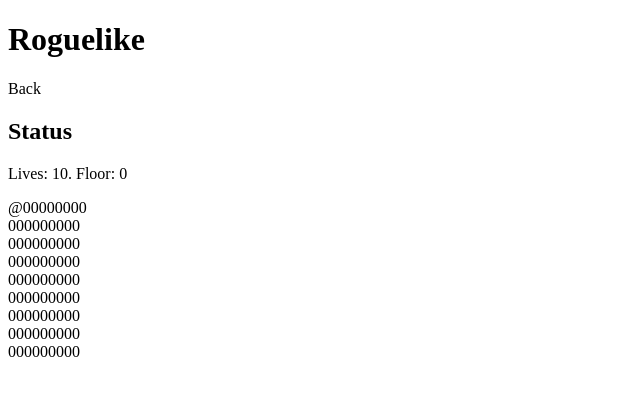
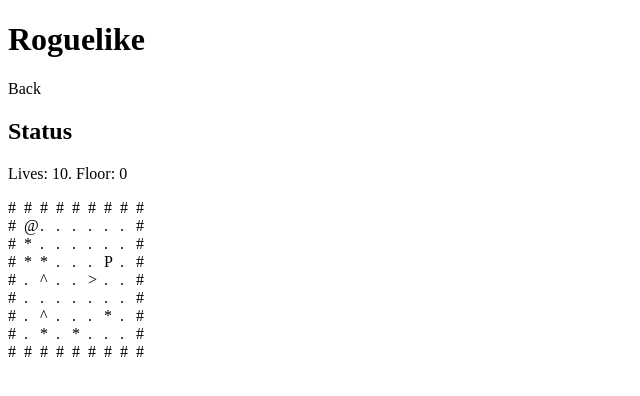
Before and after one commit to maxbogus/rogueLike, a React app: page / in a window 1280 px wide. Both pictures are taken after a click on the item "Game". Shown: the top 396 px of the page, without its empty margins (0-640 px from the left). Built offline with nearby package versions, Linux system fonts and the light colour scheme; the HTML template or start-up script is replaced by a standard one.

Commit message:
updated formatting; added some details on map; fixed starting position; fixed tiles drawing

```diff
--- a/package.json
+++ b/package.json
@@ -10,6 +10,7 @@
     "esbuild": "^0.18.17",
     "react": "^18.2.0",
     "react-dom": "^18.2.0",
+    "react-jss": "^10.10.0",
     "typescript": "^5.1.6"
   }
 }
--- a/src/Game/index.tsx
+++ b/src/Game/index.tsx
@@ -1,5 +1,6 @@
 import React, {useState} from 'react';
-import { GameResult, GameState, PlayerState } from '../Types';
+import {GameResult, GameState, PlayerState} from '../Types';
+import {useStyles} from "./styles";
 
 interface GameProps {
     returnBack(): void;
@@ -7,19 +8,22 @@ interface GameProps {
 }
 
 const gameMap = [
-    ['.', '.', '.', '.', '.', '.', '.', '.', '.'],
-    ['.', '.', '.', '.', '.', '.', '.', '.', '.'],
-    ['.', '.', '.', '.', '.', '.', '.', '.', '.'],
-    ['.', '.', '.', '.', '.', '.', '.', '.', '.'],
-    ['.', '.', '.', '.', '.', '.', '.', '.', '.'],
-    ['.', '.', '.', '.', '.', '.', '.', '.', '.'],
-    ['.', '.', '.', '.', '.', '.', '.', '.', '.'],
-    ['.', '.', '.', '.', '.', '.', '.', '.', '.'],
-    ['.', '.', '.', '.', '.', '.', '.', '.', '.'],
+    ['#', '#', '#', '#', '#', '#', '#', '#', '#'],
+    ['#', '.', '.', '.', '.', '.', '.', '.', '#'],
+    ['#', '*', '.', '.', '.', '.', '.', '.', '#'],
+    ['#', '*', '*', '.', '.', '.', 'P', '.', '#'],
+    ['#', '.', '^', '.', '.', '>', '.', '.', '#'],
+    ['#', '.', '.', '.', '.', '.', '.', '.', '#'],
+    ['#', '.', '^', '.', '.', '.', '*', '.', '#'],
+    ['#', '.', '*', '.', '*', '.', '.', '.', '#'],
+    ['#', '#', '#', '#', '#', '#', '#', '#', '#'],
 ];
 
+const drawTiles = ({position}, rowIndex, columnIndex) => (position.y === rowIndex && position.x === columnIndex) ? '@' : gameMap[rowIndex][columnIndex];
+
 export const Game = ({returnBack, submitResult}: GameProps) => {
-    const [player, updatePlayer] = useState<PlayerState>({lives: 10, attack: 2, defence: 2, position: {x: 0, y: 0}});
+    const {tile, map} = useStyles();
+    const [player, updatePlayer] = useState<PlayerState>({lives: 10, attack: 2, defence: 2, position: {x: 1, y: 1}});
     const [game, updateGame] = useState<GameState>({floor: 0});
     const exitCoordinates = [4, 4];
 
@@ -27,7 +31,7 @@ export const Game = ({returnBack, submitResult}: GameProps) => {
         const {position: {x, y}} = player;
         switch (evt.key) {
             case 'ArrowDown':
-                if (y < 8) {
+                if (y < 7) {
                     updatePlayer({
                         ...player,
                         position: {
@@ -38,7 +42,7 @@ export const Game = ({returnBack, submitResult}: GameProps) => {
                 }
                 break;
             case 'ArrowUp':
-                if (y > 0) {
+                if (y > 1) {
                     updatePlayer({
                         ...player,
                         position: {
@@ -49,7 +53,7 @@ export const Game = ({returnBack, submitResult}: GameProps) => {
                 }
                 break;
             case 'ArrowLeft':
-                if (x > 0) {
+                if (x > 1) {
                     updatePlayer({
                         ...player,
                         position: {
@@ -60,7 +64,7 @@ export const Game = ({returnBack, submitResult}: GameProps) => {
                 }
                 break;
             case 'ArrowRight':
-                if (x < 8) {
+                if (x < 7) {
                     updatePlayer({
                         ...player,
                         position: {
@@ -75,12 +79,12 @@ export const Game = ({returnBack, submitResult}: GameProps) => {
                 break;
         }
         if (x === exitCoordinates[0] && y === exitCoordinates[1]) {
-            updateGame({floor: game.floor+1});
+            updateGame({floor: game.floor + 1});
             updatePlayer({
                 ...player,
                 position: {
-                    y: 0,
-                    x: 0
+                    y: 1,
+                    x: 1
                 }
             });
         }
@@ -96,18 +100,23 @@ export const Game = ({returnBack, submitResult}: GameProps) => {
 
     return <>
         <div onClick={returnBack}>Back</div>
-            <p />
+        <p/>
         <h2>Status</h2>
         <div>Lives: {player.lives}. Floor: {game.floor}</div>
-            <p />
-            <div>
-            {gameMap.map((row, rowIndex) =>
+        <p/>
+        <div className={map}>
+            {
+                gameMap.map((row, rowIndex) =>
                     <div key={rowIndex}>
                         {
-                        row.map((block, columnIndex) => <span key={columnIndex}>{(player.position.y === rowIndex && player.position.x === columnIndex) ? '@' : '0'}</span>)
+                            row.map((block, columnIndex) => {
+                                return <div className={tile}
+                                    key={columnIndex}>{drawTiles(player, rowIndex, columnIndex)}</div>;
+                            })
                         }
                     </div>
-            )}
+                )
+            }
         </div>
     </>;
 };
--- /dev/null
+++ b/src/Game/styles.ts
@@ -0,0 +1,10 @@
+import { createUseStyles } from 'react-jss';
+
+export const useStyles = createUseStyles({
+    tile: {
+        display: 'inline-block',
+        width: 16,
+        height: 16
+    },
+    map: {}
+})
--- a/src/Help/index.tsx
+++ b/src/Help/index.tsx
@@ -1,7 +1,8 @@
 import React from 'react';
+
 interface HelpProps {
     returnBack(): void;
-};
+}
 
 export const Help = ({returnBack}: HelpProps) => <>
     <div onClick={returnBack}>Back</div>
--- a/src/Types/index.ts
+++ b/src/Types/index.ts
@@ -1,4 +1,3 @@
-
 interface GameResult {
     isWon: boolean;
     slainBy?: string;
@@ -17,7 +16,7 @@ interface GameState {
     floor: number
 }
 
- interface PlayerState  {
+interface PlayerState {
     lives: number;
     attack: number;
     defence: number;
@@ -25,7 +24,7 @@ interface GameState {
         x: number;
         y: number;
     }
- }
+}
 
 
 export {GameResult, GameScreen, GameState, PlayerState};
```
Also changed, not shown: src/Results/index.tsx (+9 -4 lines), src/index.tsx (+20 -12 lines), 2 other files (tests, documents, lock files or other folders). Lines whose indentation alone changed are shown as unchanged.
